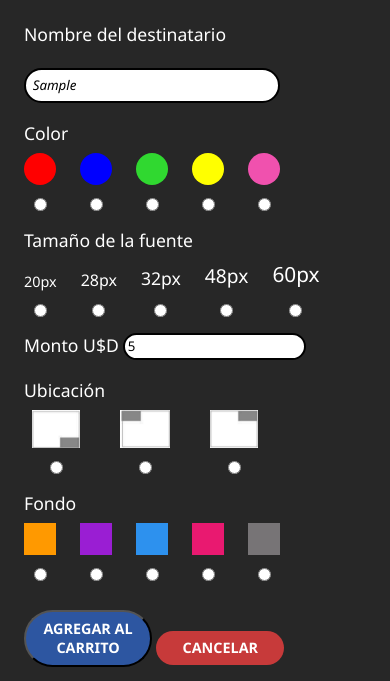
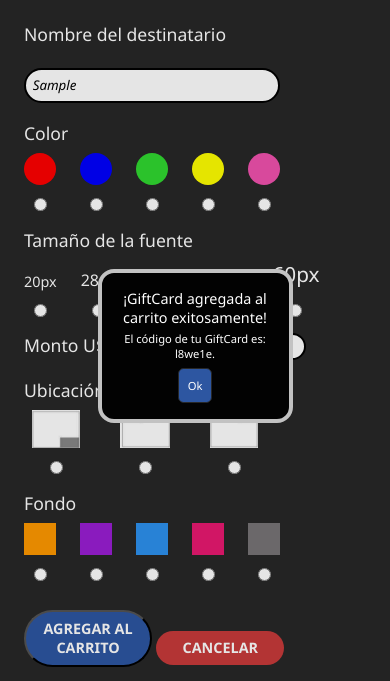
Before and after one commit to Majudi02/TpWeb1, a plain HTML site: page pages/giftcard.html in a window 390 px wide. Both pictures are taken after typing "Sample", "5" into the empty fields and a click on the button "AGREGAR AL CARRITO". Shown: the part 563-1244 px from the top of the page. Drawn offline with Linux system fonts and the light colour scheme.

Commit message:
Agrego validaciones en la giftCard y modal

```diff
--- a/js/giftcard.js
+++ b/js/giftcard.js
@@ -142,16 +142,53 @@ function crearNuevaGiftCard() {
     return nuevaGiftCard;
 }
 
+//Modal
+const nodoModalGiftCard = document.querySelector('#modal_giftCard');
+const nodoModalContenidoGiftCard = document.querySelector('#modal_contenido_giftCard');
+const nodoModalBotonGiftCard =  document.querySelector('#modal_boton_giftCard');
+
+nodoModalBotonGiftCard.addEventListener('click', (evento) => {
+    nodoModalGiftCard.close();
+    window.location.assign('../index.html');
+})
+
+//validación del formulario
+function validarFormGiftCard() {
+    const nombreDestinatario = document.querySelector('#destinatario');
+    const montoIngresado = document.querySelector('#monto');
+
+    // Validación del nombre del destinatario
+    if (nombreDestinatario.value.trim() === '') {
+        nombreDestinatario.placeholder = 'Complete el nombre del destinatario';
+        nombreDestinatario.classList.add('error');
+        return false;
+    } else {
+        nombreDestinatario.classList.remove('error');
+    }
+    // Validación del monto ingresado
+    const reglaMonto = /^[0-9]+$/;
+        if (!reglaMonto.test(montoIngresado.value.trim()) || montoIngresado.value.trim() === '') {
+        montoIngresado.placeholder = 'Ingrese un monto';
+        montoIngresado.classList.add('error-monto');
+        return false;
+    } else {
+        montoIngresado.classList.remove('error-monto');
+    }
+    return true;
+}
 
 
 // Guardar el código en el localStorage
 function agregarGiftCardAlCarritoDesdeForm(event) {
     event.preventDefault();
+    //Valido el formulario
+    if(!validarFormGiftCard()) return;
   //creo la gift card y la guardo
     const nuevaGiftCard = crearNuevaGiftCard();
     //Agregar al carrito
     agregarGiftCardAlCarrito(nuevaGiftCard.codigo);
-    alert(`¡Tu gift card ha sido añadida al carrito con el código: ${nuevaGiftCard.codigo}!`);
+    nodoModalContenidoGiftCard.textContent = `El código de tu GiftCard es: ${nuevaGiftCard.codigo}.`;
+    nodoModalGiftCard.showModal();
 }
 
 nodoFormGiftCard.addEventListener('submit', agregarGiftCardAlCarritoDesdeForm);
--- a/js/inicio_sesion.js
+++ b/js/inicio_sesion.js
@@ -48,6 +48,7 @@ function crearModalUsuarioExistente() {
 
 
 //4. Verificar si el usuario existe y si su contraseña es correcta
+const nodoPwError = document.querySelector('#mensaje_pw_incorrecta');
 
 function validarUsuario(evento){
     evento.preventDefault();
@@ -62,6 +63,7 @@ function validarUsuario(evento){
 
     if(!usuariosRegistradosJSON){
         crearModalUsuarioExistente();
+        nodoPwError.textContent = '';
         return;
     }else{
         usuariosRegistrados = JSON.parse(usuariosRegistradosJSON);
@@ -74,6 +76,7 @@ function validarUsuario(evento){
 
     if(!usuariosRegistrados[emailUsuario]){
         crearModalUsuarioExistente();
+        nodoPwError.textContent = '';
         return;
     }
 
@@ -82,7 +85,6 @@ function validarUsuario(evento){
             guardarUsuarioSesion(usuarioPorValidar.email)
             window.location.assign('../index.html');
         }else{
-            const nodoPwError = document.querySelector('#mensaje_pw_incorrecta');
             nodoPwError.textContent = 'Contraseña incorrecta, vuelva a intentar';
         }
 }
--- a/pages/giftcard.html
+++ b/pages/giftcard.html
@@ -114,7 +114,7 @@
                         <label class="contenido_personalizacion--subtitulo" for="destinatario">Nombre del
                             destinatario</label>
                         <input class="contenido_personalizacion--input-text" type="text" name="destinatario"
-                            id="destinatario" placeholder="Nombre del destinatario" required>
+                            id="destinatario" placeholder="Nombre del destinatario">
                     </article>
 
                     <article class="contenido_personalizacion_atributo">
@@ -178,7 +178,7 @@
                         <label class="contenido_personalizacion--subtitulo" for="monto">
                             Monto U$D</label>
                         <input class="contenido_personalizacion_atributo--opcion_monto-input" type="number" name="monto"
-                            id="monto" min="1" required />
+                            id="monto" min="1" />
                     </article>
 
 
@@ -241,6 +241,13 @@
                     </article>
                 </form>
             </section>
+
+            <dialog id="modal_giftCard" class="modal">
+                <h3 class="modal__titulo" id="modal_titulo_giftCard">¡GiftCard agregada al carrito exitosamente!</h3>
+                <p class="modal__contenido" id="modal_contenido_giftCard"></p>
+                <button class="modal__boton" id="modal_boton_giftCard">Ok</button>
+            </dialog>
+
         </div>
 
         <section class="carrito-sidebar">
--- a/styles/giftcard.css
+++ b/styles/giftcard.css
@@ -291,6 +291,66 @@ input[type="radio"] {
 }
 
 
+/*Modal INICIO*/
+.modal {
+    position: fixed;
+    top: 40%;
+    left: 35%;
+    width: 30%;
+    padding: 1em;
+    background-color: #020202;
+    border: 0.3em solid #c2c2c2;
+    border-radius: 1em;
+    text-align: center;
+}
+
+.modal .modal__titulo {
+    text-align: center;
+    font-size: 1.5em;
+    color: rgb(255, 255, 255);
+    font-weight: 600;
+    padding-bottom: 0.5em;
+}
+
+.modal .modal__contenido {
+    text-align: center;
+    font-size: 1em;
+    color: rgb(255, 255, 255);
+    font-weight: 400;
+    padding-bottom: 0.3em;
+}
+
+.modal .modal__boton {
+    padding: 0.8em;
+    text-align: center;
+    border: 0.1em solid rgb(39, 39, 39);
+    border-radius: 0.5em;
+    background-color: rgb(45, 86, 161);
+    color: rgb(255, 255, 255);
+    font-size: 0.8em;
+    margin-top: 0.3em;
+    cursor: pointer;
+}
+/*Modal FIN*/
+.contenido .contenido_personalizacion .error {
+    padding: 0.5em;
+    border-radius: 0.7em;
+    color: rgb(255, 0, 0);
+    font-size: 0.7em;
+    border: 0.2em solid rgb(255, 0, 0);
+    background-color: rgb(255, 205, 205);
+}
+
+.contenido .contenido_personalizacion .contenido_personalizacion_atributo--opcion .error-monto{
+    padding: 0.5em;
+    border-radius: 0.7em;
+    color: rgb(255, 0, 0);
+    font-size: 0.7em;
+    border: 0.2em solid rgb(255, 0, 0);
+    background-color: rgb(255, 205, 205);
+}
+
+
 /*      Mobile Devices       */
 @media screen and (max-width: 47.9em) {
 
@@ -331,6 +391,26 @@ input[type="radio"] {
         display: none;
     }
 
+    .modal {
+        top: 40%;
+        left: 25%;
+        width: 50%;
+        padding: 1em;
+    }
+
+    .modal .modal__titulo {
+        font-size: 0.9em;
+        font-weight: 500;
+        padding-bottom: 0.3em;
+    }
+
+    .modal .modal__contenido {
+        font-size: 0.7em;
+    }
+
+    .modal .modal__boton {
+        font-size: 0.7em;
+    }
 }
 
 
@@ -368,6 +448,27 @@ input[type="radio"] {
         padding-right: 2em;
         font-size: 0.8em;
     }
+
+    .modal {
+        top: 42%;
+        left: 30%;
+        width: 40%;
+        padding: 1em;
+    }
+
+    .modal .modal__titulo {
+        font-size: 1em;
+        font-weight: 500;
+        padding-bottom: 0.3em;
+    }
+
+    .modal .modal__contenido {
+        font-size: 0.8em;
+    }
+
+    .modal .modal__boton {
+        font-size: 0.7em;
+    }
 }
 
 /*  End Tablet Devices  */
```
